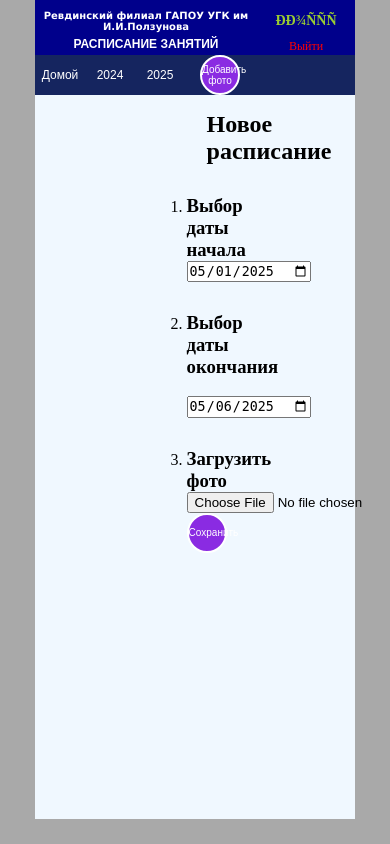
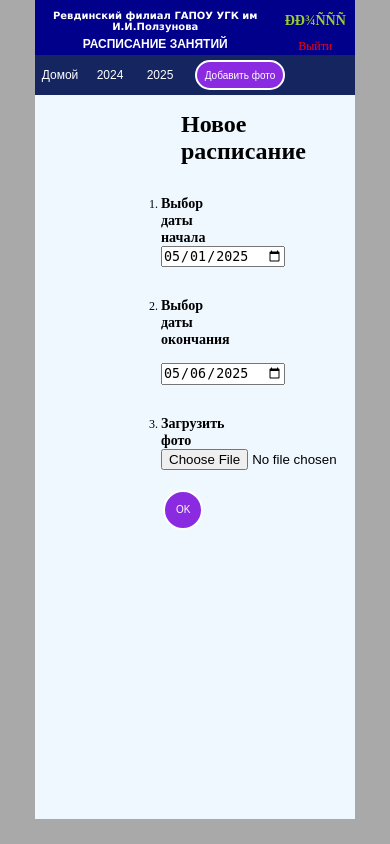
Before and after one commit to Ravenivka/projectDi, a PHP site: page /Data/add.php in a window 390 px wide; the page is wider, and only the part inside the window is pictured. Run offline with PHP 8.4, Linux system fonts and the light colour scheme; the visitor is signed in with stand-in values (Sample User, id 1).

Commit message:
raven-vvv upload

```diff
--- a/Data/add.php
+++ b/Data/add.php
@@ -33,7 +33,7 @@
                     </li>
                 </ol>
 
-                <button type="submit" class="month__button" style="margin-left:30px;" >Сохранить</button>
+                <button type="submit" class="month__button">OK</button>
         </form>
     </div>
 
--- a/Data/edit_small.php
+++ b/Data/edit_small.php
@@ -21,7 +21,7 @@
                 <input type="hidden" value="<?php echo $picPath; ?>" name="old">
                 <input type="hidden" class="addist__input" name="god" value="<?php echo $sDate->format('Y') ;?>"/>
                 <input type="hidden" class="addist__input" name="phone" value="<?php echo $sDate->format('m') ;?>"/>
-                <button type="submit" class="month__button" style="margin-left:30px;" >Сохранить</button>
+                <button type="submit" class="month__button"  >OK</button>
             </form>
         </div>
         <div class="half">
@@ -40,7 +40,7 @@
                 <input type="hidden" name="mid3" value="<?php echo $mid[3];  ?>">
                 <input type="hidden" name="mid4" value = "<?php echo $mid[4];?>"/>
             </ol>
-                <button style="margin-left:30px;" type="submit" class="month__button" >Заменить</button>
+                <button  type="submit" class="month__button" >OK</button>
 
             </form>
 
--- a/Shared/base_small.php
+++ b/Shared/base_small.php
@@ -30,7 +30,7 @@
                     <?php } else { ?>
                         <form method="post" action="../Data/autor.php">
                          <input type = 'hidden' name = "var" value = "2">
-                        <button type="submit" class="month__button" >Вход</button>
+                        <button type="submit" class="megaknop" >Вход</button>
                         </form>
                     <?php } ?>
                 </div>
@@ -48,11 +48,11 @@
                 }
                 if (isset($_SESSION['user']) and ($_SESSION['role'] > 0)){
             ?>
-            <div class="nav__menu">
+
                 <form method="post" action="../Data/add.php">
 
-                    <button type="submit" class="month__button month__button_nomargin" ><p style="text-align:center;">Добавить фото</p> </button>
+                    <button type="submit" class="month__button_nomargin" ><p style="text-align:center;">Добавить фото</p> </button>
                 </form>
-            </div> <?php } ?>
+             <?php } ?>
         </nav>
         <main class="main">
--- a/style.css
+++ b/style.css
@@ -25,7 +25,7 @@
   display: flex;
 }
 .header_user {
-  margin-top: 10px;
+  margin-top: -10px;
   text-align: center;
   font-size: 25px;
 }
@@ -46,9 +46,28 @@
 }
 
 .header_editor {
+  padding-top: 10px;
   width: 300px;
   color: yellowgreen;
   font-size: 12px;
+}
+
+.megaknop {
+  font-size: 20px;
+  width: 200px;
+  height: 40px;
+  border: 2px solid white;
+  border-radius: 20px;
+  background-color: blueviolet;
+  color: white;
+}
+.megaknop_nomargin {
+  margin-top: 0;
+}
+
+.megaknop:hover {
+  background-color: navy;
+  color: pink;
 }
 
 .nav {
@@ -148,6 +167,7 @@
 .month__button {
   font-size: 20px;
   margin-top: 20px;
+  margin-left: 20px;
   width: 200px;
   height: 40px;
   border: 2px solid white;
@@ -156,7 +176,17 @@
   color: white;
 }
 .month__button_nomargin {
-  margin-top: 0;
+  font-size: 20px;
+  width: 200px;
+  height: 40px;
+  border: 2px solid white;
+  border-radius: 20px;
+  background-color: blueviolet;
+  color: white;
+}
+.month__button_nomargin:hover {
+  background-color: navy;
+  color: pink;
 }
 .month__button:hover {
   background-color: navy;
@@ -311,6 +341,12 @@
     grid-template-columns: repeat(2, 1fr);
     grid-template-rows: repeat(6, 1fr);
   }
+  .month__button_nomargin {
+    font-size: 15px;
+    width: 120px;
+    height: 40px;
+    margin-left: 10px;
+  }
 }
 @media (max-width: 599px) {
   .basic {
@@ -326,9 +362,6 @@
   }
   .header_subtitle {
     font-size: 12px;
-  }
-  .header_editor {
-    width: 120px;
   }
   .header_user {
     margin-top: 0;
@@ -351,8 +384,8 @@
   .month__button {
     font-size: 10px;
     width: 40px;
-    margin-left: 20px;
-    margin-top: 0;
+    margin-left: 42%;
+    margin-top: 20px;
   }
   .main_double {
     grid-template-columns: repeat(1, 1fr);
@@ -364,4 +397,31 @@
     margin-top: -10px;
     display: block;
   }
+  .month__button_nomargin {
+    font-size: 10px;
+    width: 90px;
+    height: 30px;
+    margin-left: 10px;
+  }
+  .megaknop {
+    font-size: 10px;
+    width: 50px;
+    height: 40px;
+    border-radius: 20px;
+  }
+  .header_editor {
+    width: 90px;
+    padding-top: 0;
+  }
+  .half__center {
+    justify-content: start;
+    margin-left: 0;
+  }
+  .addist__li {
+    font-size: 12px;
+  }
+  .addist__half {
+    flex-direction: column;
+    align-items: center;
+  }
 }/*# sourceMappingURL=style.css.map */
--- a/style.scss
+++ b/style.scss
@@ -22,7 +22,7 @@
     height: 70px;
     display: flex;
     &_user {
-      margin-top: 10px;
+      margin-top: -10px;
       text-align: center;
       font-size: 25px;
     }
@@ -40,10 +40,29 @@
     width: 1500px;
   }
   .header_editor {
+    padding-top: 10px;
     width: 300px;
     color: yellowgreen;
     font-size: 12px;
   }
+
+  .megaknop {
+    font-size: 20px;
+    width: 200px;
+    height: 40px;
+    border: 2px solid white;
+    border-radius: 20px;
+    background-color: blueviolet;
+    color: white;
+    &_nomargin{
+      margin-top: 0;
+    }
+  }
+  .megaknop:hover {
+    background-color: navy;
+    color: pink;
+  }
+
   .nav {
     width: 100%;
     position: relative;
@@ -145,6 +164,7 @@
     &__button {
       font-size: 20px;
       margin-top: 20px;
+      margin-left: 20px;
       width: 200px;
       height: 40px;
       border: 2px solid white;
@@ -152,7 +172,17 @@
       background-color: blueviolet;
       color: white;
       &_nomargin{
-        margin-top: 0;
+        font-size: 20px;
+        width: 200px;
+        height: 40px;
+        border: 2px solid white;
+        border-radius: 20px;
+        background-color: blueviolet;
+        color: white;
+      }
+      &_nomargin:hover  {
+        background-color: navy;
+        color: pink;
       }
     }
     &__button:hover {
@@ -314,6 +344,12 @@
         grid-template-rows: repeat(6,1fr);
       }
     }
+    .month__button_nomargin {
+      font-size: 15px;
+      width: 120px;
+      height: 40px;
+      margin-left: 10px;
+    }
   }
 
   @media(max-width: 599px){
@@ -331,10 +367,7 @@
       }
       &_subtitle {
         font-size: 12px;
-      }
-      &_editor {
-        width: 120px;
-      }
+    }
       &_user {
         margin-top: 0;
         text-align: center;
@@ -358,8 +391,8 @@
     .month__button {
       font-size: 10px;
       width: 40px;
-      margin-left: 20px;
-      margin-top: 0;
+      margin-left: 42%;
+      margin-top: 20px;
     }
     .main {
       &_double {
@@ -373,5 +406,32 @@
       margin-top: -10px;
       display: block;
     }
+    .month__button_nomargin {
+      font-size: 10px;
+      width: 90px;
+      height: 30px;
+      margin-left: 10px;
+    }
+    .megaknop {
+      font-size: 10px;
+      width: 50px;
+      height: 40px;
+      border-radius: 20px;
+    }
+    .header_editor {
+      width: 90px;
+      padding-top: 0;
 
+    }
+    .half__center {
+      justify-content: start;
+      margin-left: 0;
+    }
+    .addist__li {
+      font-size: 12px;
+    }
+    .addist__half {
+      flex-direction: column;
+      align-items: center;
   }
+  }
```
Also changed, not shown: 1 other file.
